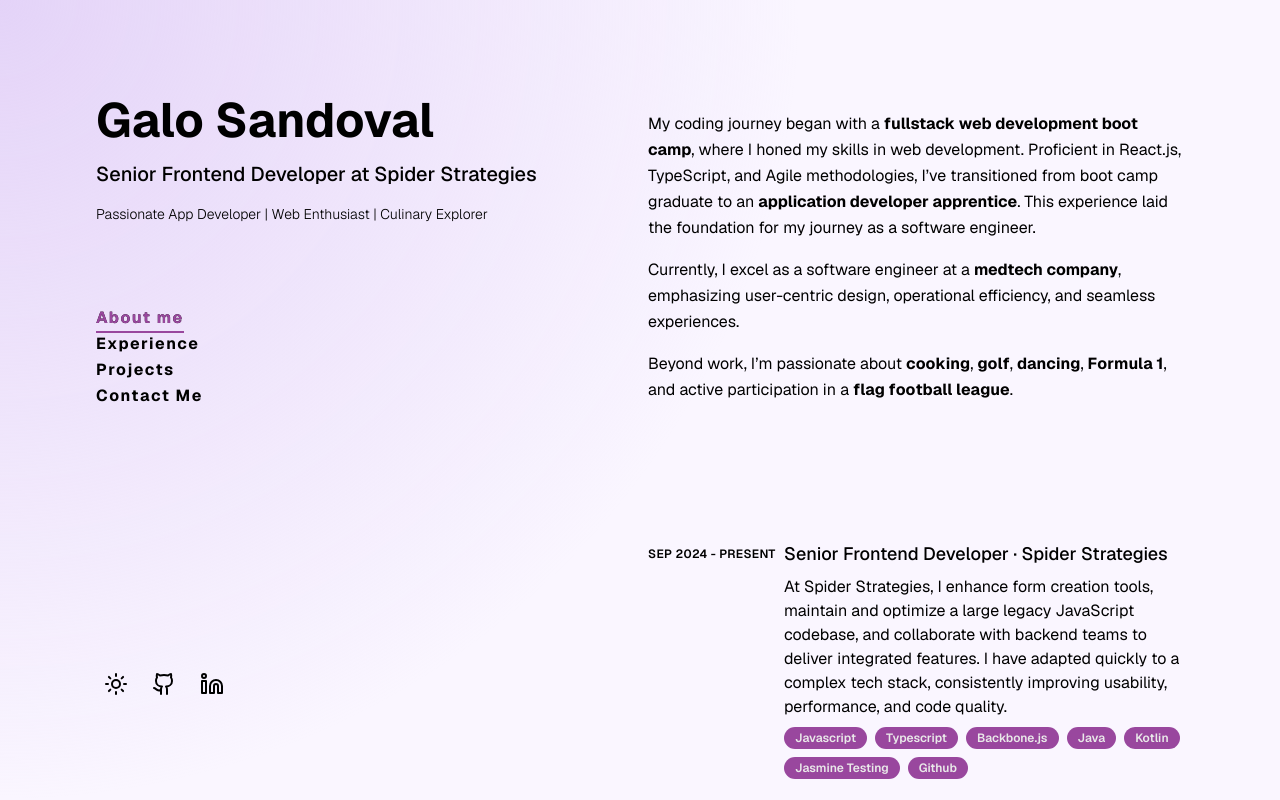
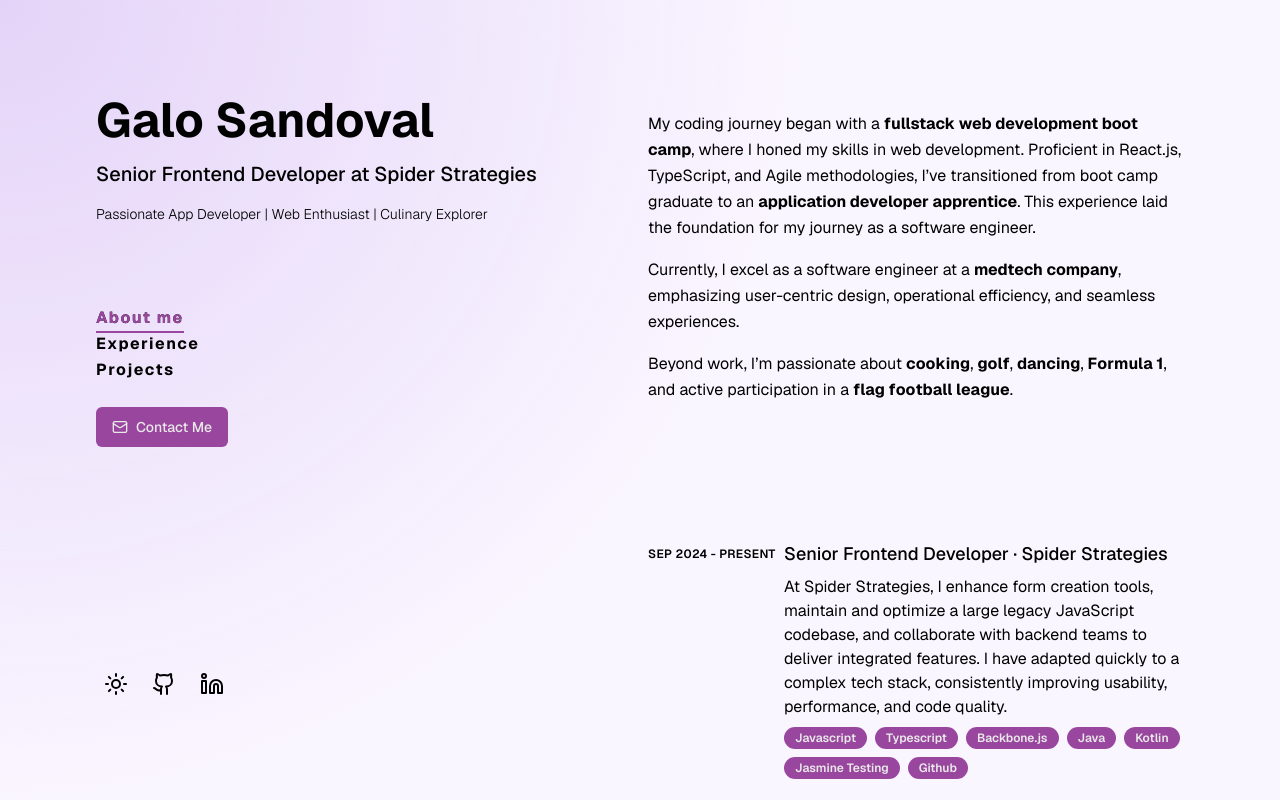
Before and after one commit to galosandoval/portfolio-v2, a Next.js app: page / in a window 1280 px wide. Shown: the top 800 px of the page. Built offline with nearby package versions, Linux system fonts and the light colour scheme.

Commit message:
Enhances UI with new glow-pulse animation and adds 'Contact Me' button to header. Updates scroll behavior to highlight active section in navigation.

```diff
--- a/src/app/page.tsx
+++ b/src/app/page.tsx
@@ -1,4 +1,4 @@
-import { GithubIcon, LinkedinIcon } from "lucide-react"
+import { GithubIcon, LinkedinIcon, MailIcon } from "lucide-react"
 import { type Metadata } from "next"
 import Link from "next/link"
 import { AboutMe } from "~/components/about-me"
@@ -70,6 +70,16 @@
           Passionate App Developer | Web Enthusiast | Culinary Explorer
         </p>
         <Navigation />
+
+        <Button
+          asChild
+          className="mt-2 w-fit hover:animate-glow-pulse motion-reduce:animate-none"
+        >
+          <Link href="#contactMe" id="contactMeButton">
+            <MailIcon className="mr-2 h-4 w-4" />
+            Contact Me
+          </Link>
+        </Button>
       </div>
 
       <ul className="flex gap-2 pt-8">
@@ -145,20 +155,6 @@
           Projects
         </span>
       </Link>
-      <Link
-        href="#contactMe"
-        className="group relative w-fit whitespace-nowrap tracking-widest"
-      >
-        <span className="border-b-2 border-transparent font-bold">
-          Contact Me
-        </span>
-        <span
-          id="linkcontactMe"
-          className="absolute left-0 z-10 w-0 overflow-hidden border-b-2 border-b-primary font-bold text-primary duration-500 group-hover:w-full group-focus-visible:w-full motion-reduce:duration-0"
-        >
-          Contact Me
-        </span>
-      </Link>
     </nav>
   )
 }
--- a/src/components/highlight-on-scroll-wrapper.tsx
+++ b/src/components/highlight-on-scroll-wrapper.tsx
@@ -27,23 +27,23 @@
         const sectionId = current.getAttribute("id")
 
         /*
-    - If our current scroll position enters the space where current section on screen is, add .active class to corresponding navigation link, else remove it
-    - To know which link needs an active class, we use sectionId variable we are getting while looping through sections as an selector
+    - If our current scroll position enters the space where current section on screen is, mark the corresponding nav link / button as active, else clear it
+    - To know which element needs the active state, we use the sectionId we get while looping through sections as a selector
     */
-        if (scrollY > sectionTop && scrollY <= sectionTop + sectionHeight) {
+        const isActive =
+          scrollY > sectionTop && scrollY <= sectionTop + sectionHeight
+
+        // The Contact Me section drives the header CTA's glow instead of a nav link
+        const navLink = document.querySelector(
+          "#navigation span[id=link" + sectionId + "]"
+        )
+        navLink?.classList.toggle("w-full", isActive)
+        navLink?.classList.toggle("w-0", !isActive)
+
+        if (sectionId === "contactMe") {
           document
-            ?.querySelector("#navigation span[id=link" + sectionId + "]")!
-            .classList.add("w-full")
-          document
-            ?.querySelector("#navigation span[id=link" + sectionId + "]")!
-            .classList.remove("w-0")
-        } else {
-          document
-            ?.querySelector("#navigation span[id=link" + sectionId + "]")!
-            .classList.remove("w-full")
-          document
-            ?.querySelector("#navigation span[id=link" + sectionId + "]")!
-            .classList.add("w-0")
+            .getElementById("contactMeButton")
+            ?.classList.toggle("animate-glow-pulse", isActive)
         }
       })
     }
--- a/tailwind.config.ts
+++ b/tailwind.config.ts
@@ -63,10 +63,15 @@
           from: { height: "var(--radix-accordion-content-height)" },
           to: { height: 0 },
         },
+        "glow-pulse": {
+          "0%, 100%": { boxShadow: "0 0 0 0 hsl(var(--primary) / 0)" },
+          "50%": { boxShadow: "0 0 16px 3px hsl(var(--primary) / 0.6)" },
+        },
       },
       animation: {
         "accordion-down": "accordion-down 0.2s ease-out",
         "accordion-up": "accordion-up 0.2s ease-out",
+        "glow-pulse": "glow-pulse 2s ease-in-out infinite",
       },
     },
   },
```
